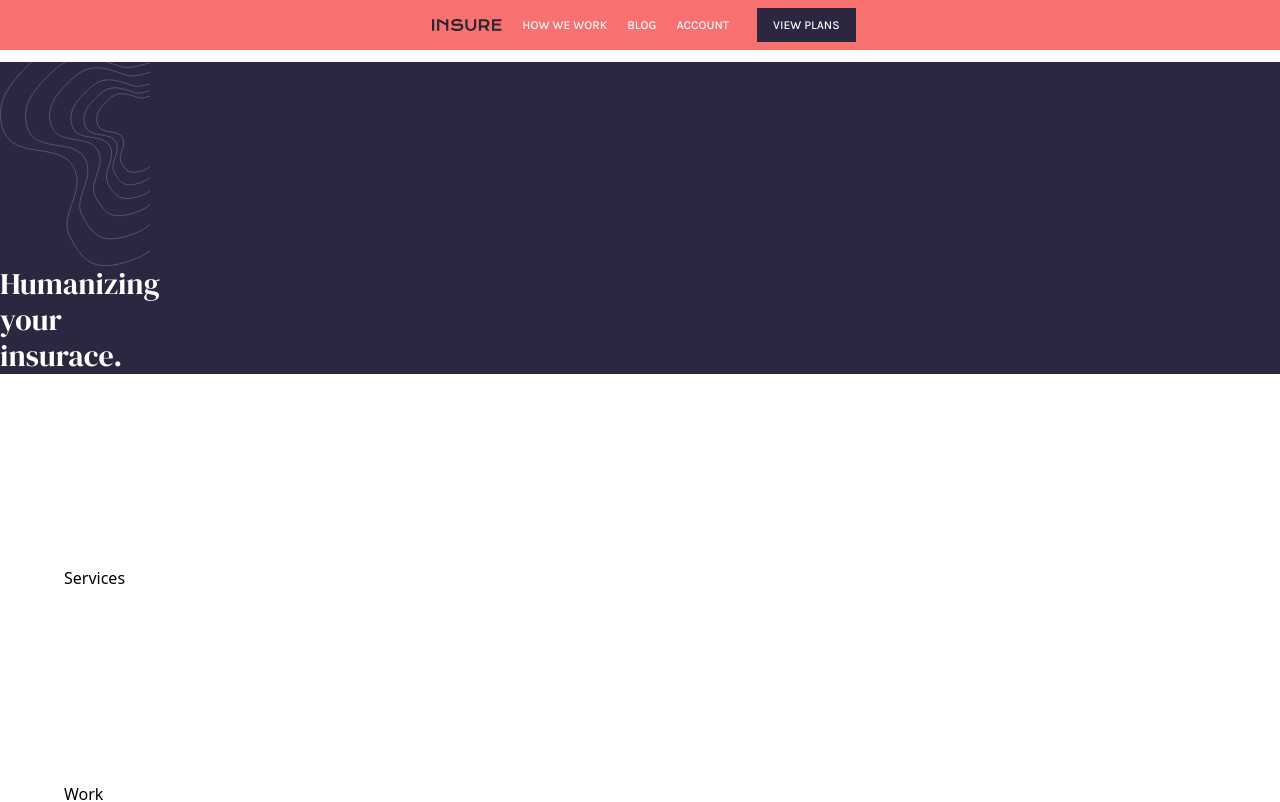
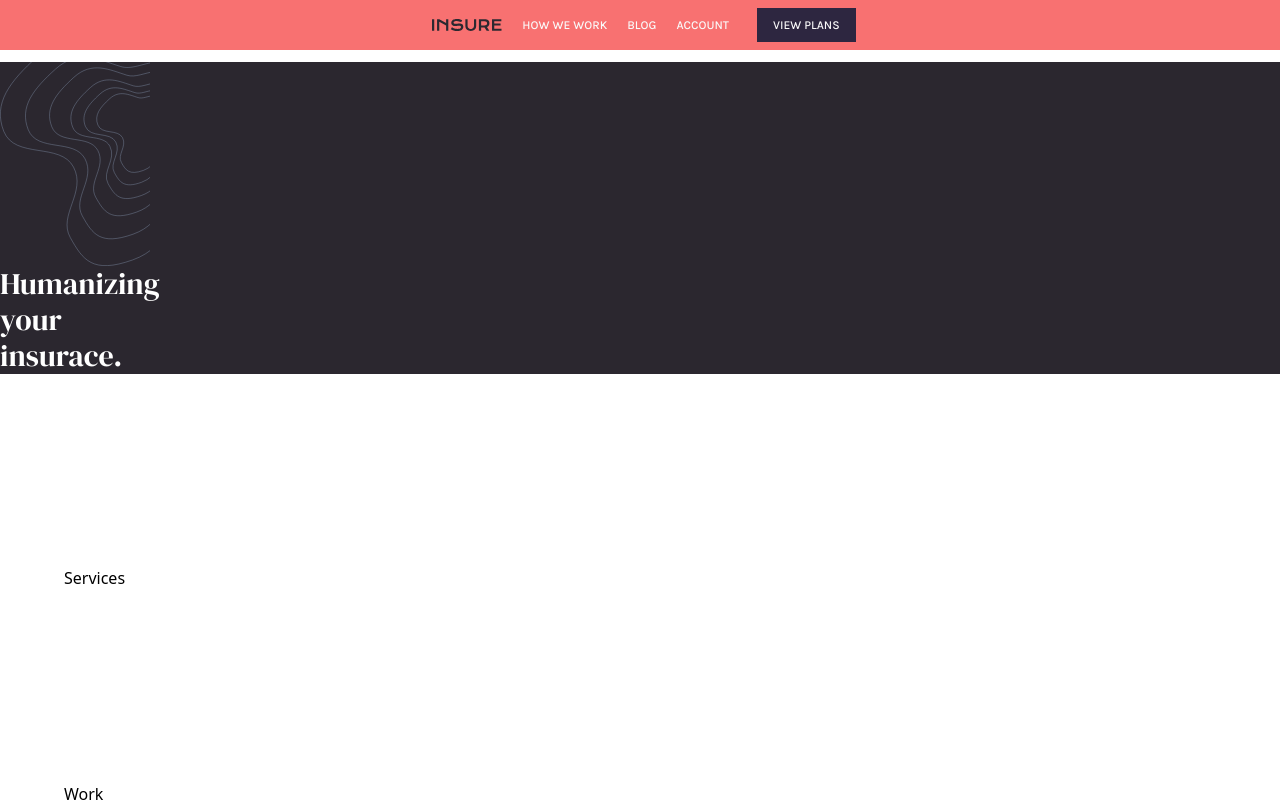
Before and after one commit to Sammyfrosh35/insure-landing-page, a React (Vite) app: page / in a window 1280 px wide. Shown: the top 802 px of the page. Built offline with nearby package versions, Linux system fonts and the light colour scheme.

Commit message:
new changes

```diff
--- a/src/App.jsx
+++ b/src/App.jsx
@@ -6,7 +6,7 @@ import Work from "./Components/Work"
 
 export default function App() {
   return (
-    <main className="relative">
+    <main className="relative ">
     <Nav />
 
 
--- a/src/Components/Hero.jsx
+++ b/src/Components/Hero.jsx
@@ -3,14 +3,15 @@ import bg from "../assets/images/bg-pattern-intro-right-desktop.svg"
 
 const Hero = () => {
   return (
-    <div className='bg-Dark-Violet w-full h-full'>
+    <section className='bg-no-repeat bg-right-top ..." style="background-image: url(../assets/images/bg-pattern-intro-right-desktop.svg); bg-very-dark-violet  w-full max-h-full'>
+
       <img src={bg} alt="bg-right" width={150} className=''/>
       <div className='relative'>
       <h1 className='text-3xl text-white font-DM'>Humanizing <br /> your <br /> insurace.</h1>
       </div>
 
 
-    </div>
+ </section>
   )
 }
 
--- a/tailwind.config.js
+++ b/tailwind.config.js
@@ -18,7 +18,12 @@ export default {
       fontFamily: {
         karla: ['Karla', 'sans-serif'],
         DM: ['DM Serif Display', 'serif'],
+      },
+      backgroundImage: {
+        'hero-pattern': "url('../assets/images/bg-pattern-intro-right-desktop.svg')"
+
       }
+
     },
   },
   plugins: [],
```
